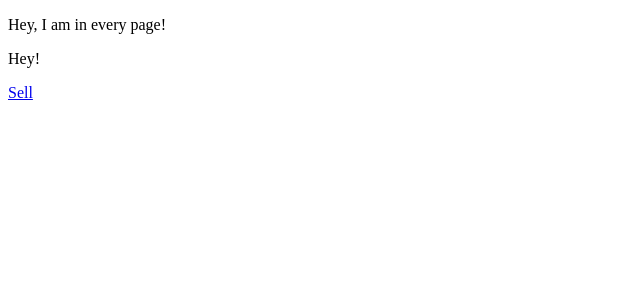
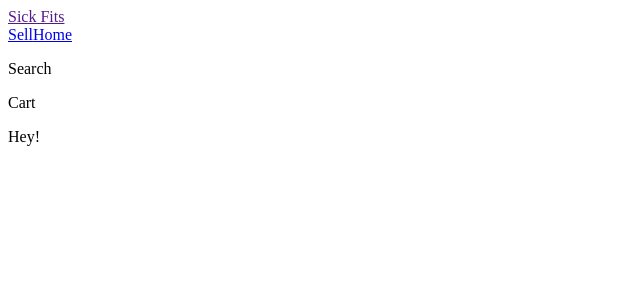
Before and after one commit to simotae14/SickFitsAdvancedReact, a Next.js app in the folder frontend/: page / in a window 1280 px wide. Shown: the top 300 px of the page, without its empty margins (0-640 px from the left). Built offline with nearby package versions, Linux system fonts and the light colour scheme.

Commit message:
added more components

```diff
--- /dev/null
+++ b/frontend/components/Header.js
@@ -0,0 +1,15 @@
+import Nav from "../components/Nav";
+
+const Header = () => (
+    <div>
+        <div className="bar">
+            <a href="">Sick Fits</a>
+        </div>
+        <Nav />
+        <div className="sub-bar">
+            <p>Search</p>
+        </div>
+        <div>Cart</div>
+    </div>
+);
+export default Header;
--- /dev/null
+++ b/frontend/components/Nav.js
@@ -0,0 +1,13 @@
+import Link from "next/link";
+
+const Nav = () => (
+    <div>
+        <Link href="/sell">
+            <a>Sell</a>
+        </Link>
+        <Link href="/">
+            <a>Home</a>
+        </Link>
+    </div>
+);
+export default Nav;
--- /dev/null
+++ b/frontend/components/Page.js
@@ -0,0 +1,15 @@
+import React, { Component } from 'react';
+import Header from "../components/Header";
+
+class Page extends Component {
+    render() {
+        return (
+            <div>
+                <Header />
+                {this.props.children}
+            </div>
+        );
+    }
+}
+
+export default Page;
--- a/frontend/pages/_app.js
+++ b/frontend/pages/_app.js
@@ -1,4 +1,5 @@
 import App, { Container } from "next/app";
+import Page from "../components/Page";
 
 class MyApp extends App {
     render() {
@@ -7,10 +8,9 @@
         } = this.props;
         return (
             <Container>
-                <p>
-                    Hey, I am in every page!
-                </p>
-                <Component />
+                <Page>
+                    <Component />
+                </Page>
             </Container>
         );
     }
--- a/frontend/pages/index.js
+++ b/frontend/pages/index.js
@@ -1,13 +1,8 @@
-import Link from "next/link";
-
 const Home = () => (
     <div>
         <p>
             Hey!
         </p>
-        <Link href="/sell">
-            <a>Sell</a>
-        </Link>
     </div>
 );
 
--- a/frontend/pages/sell.js
+++ b/frontend/pages/sell.js
@@ -1,13 +1,8 @@
-import Link from "next/link";
-
 const Sell = () => (
     <div>
         <p>
             Sell!
         </p>
-        <Link href="/">
-            <a>Home</a>
-        </Link>
     </div>
 );
 
```
